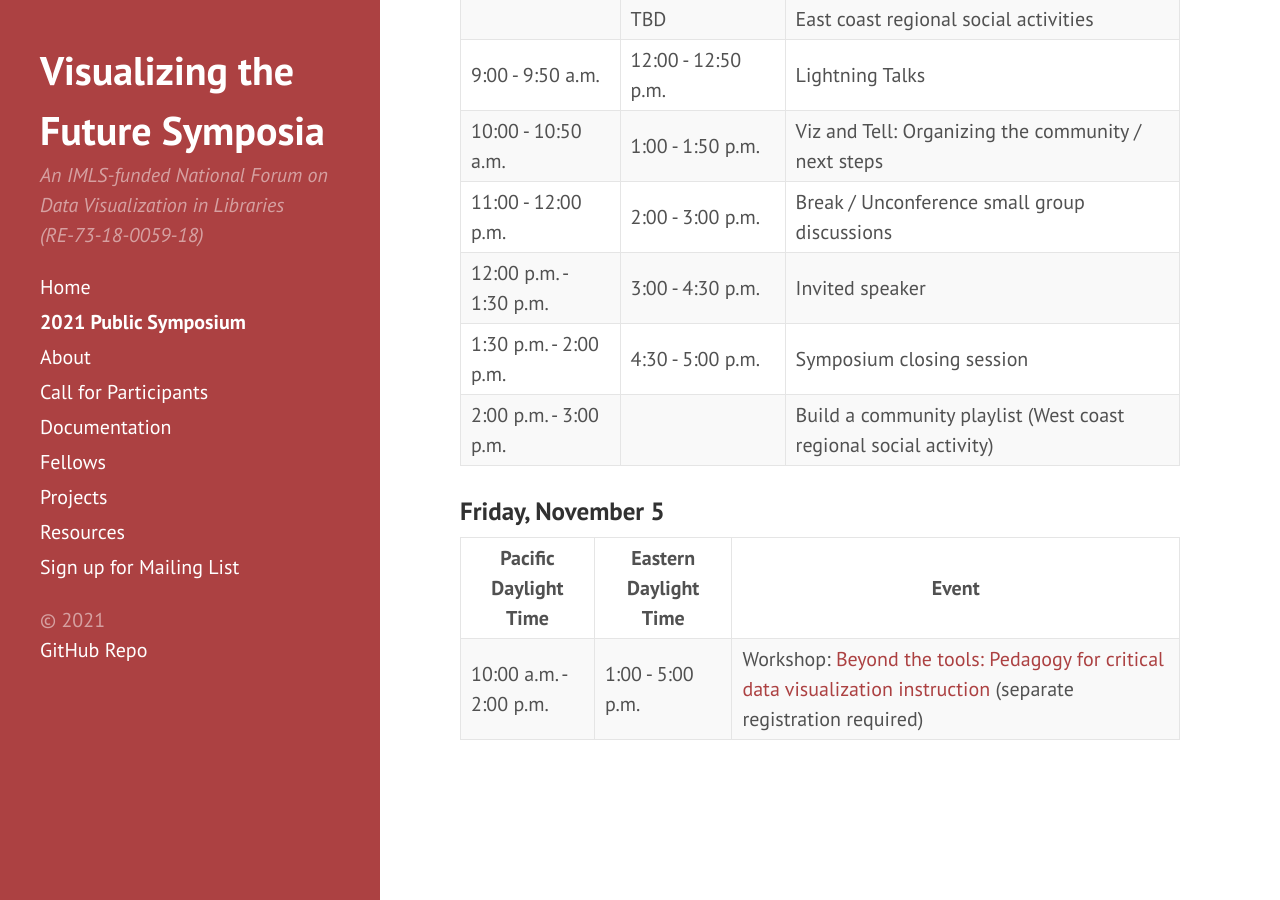
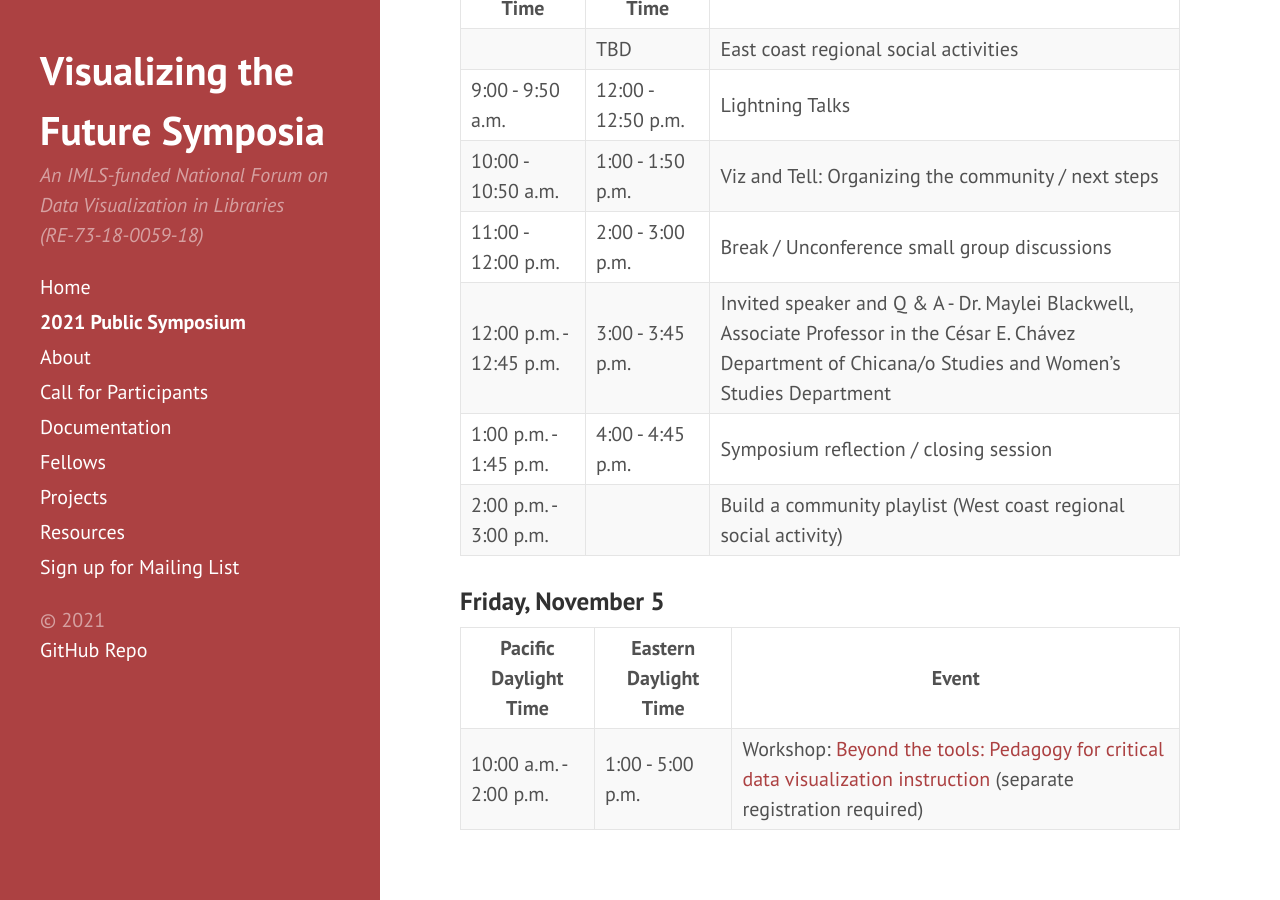
Before and after one commit to visualizingthefuture/visualizingthefuture.github.io, a Jekyll site: the page built from symposium.md, in a window 1280 px wide and 900 px high, scrolled down 1503 px. Built offline with Jekyll 4.4.1, drawn with Linux system fonts in a browser that asks for light colours.

Commit message:
Update symposium.md

```diff
--- a/symposium.md
+++ b/symposium.md
@@ -38,8 +38,8 @@
 | 9:00 - 9:50 a.m. | 12:00 - 12:50 p.m. | Lightning Talks |
 | 10:00 - 10:50 a.m. | 1:00 - 1:50 p.m. | Viz and Tell: Organizing the community / next steps |
 | 11:00 - 12:00 p.m. | 2:00 - 3:00 p.m. | Break / Unconference small group discussions |
-| 12:00 p.m. - 1:30 p.m. | 3:00 - 4:30 p.m. | Invited speaker |
-| 1:30 p.m. - 2:00 p.m. | 4:30 - 5:00 p.m. | Symposium closing session |
+| 12:00 p.m. - 12:45 p.m. | 3:00 - 3:45 p.m. | Invited speaker and Q & A - Dr. Maylei Blackwell, Associate Professor in the César E. Chávez Department of Chicana/o Studies and Women’s Studies Department |
+| 1:00 p.m. - 1:45 p.m. | 4:00 - 4:45 p.m. | Symposium reflection / closing session |
 | 2:00 p.m. - 3:00 p.m. |  | Build a community playlist (West coast regional social activity) |
 
 ### Friday, November 5
```
